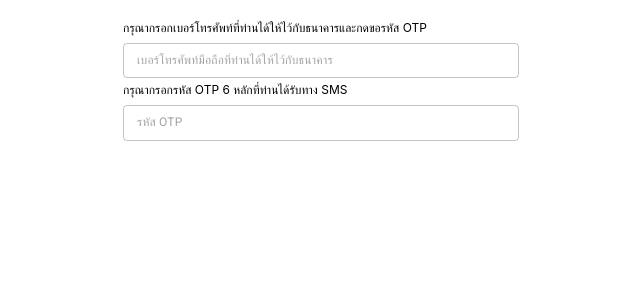
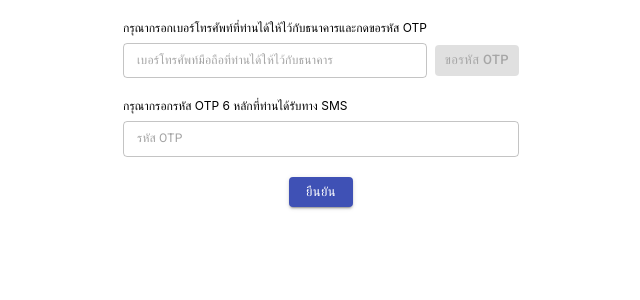
Before and after one commit to pramoch/react-app, a React (Create React App) app: page /otp in a window 1280 px wide. Shown: the top 300 px of the page, without its empty margins (319-959 px from the left). Built offline with nearby package versions, Linux system fonts and the light colour scheme.

Commit message:
Implement OTP input

```diff
--- a/src/components/OTP/OTP.js
+++ b/src/components/OTP/OTP.js
@@ -1,8 +1,8 @@
-import React from 'react';
+import React, { useState } from 'react';
 import { useTranslation } from 'react-i18next';
-import Box from '@material-ui/core/Box';
-import TextField from '@material-ui/core/TextField';
+import { Button, TextField, Box } from '@material-ui/core';
 import { makeStyles } from '@material-ui/core/styles';
+import styles from './OTP.module.css';
 
 const useStyles = makeStyles({
   input: {
@@ -13,23 +13,53 @@ const useStyles = makeStyles({
 const OTP = () => {
   const { t } = useTranslation();
   const classes = useStyles();
+  const [mobileNumber, setMobileNumber] = useState('');
+
+  const onKeyDown = (event) => {
+    const isAllowedKey = event.ctrlKey || event.altKey
+    || (47 < event.keyCode && event.keyCode < 58 && event.shiftKey === false)
+    || (95 < event.keyCode && event.keyCode < 106)
+    || (event.keyCode === 8) || (event.keyCode === 9)
+    || (event.keyCode > 34 && event.keyCode < 40)
+    || (event.keyCode === 46)
+
+    if (!isAllowedKey) {
+      event.preventDefault();
+    }
+  };
 
   return (
     <Box fontSize={12}>
       <form>
+        <div className={styles.inputWrapper}>
           <div>{ t('ENTER_MOBILE_NUMBER') }</div>
+          <Box display="flex" alignItems="center">
+            <Box flex="1">
               <TextField
                 InputProps={{
                   classes: {
                     input: classes.input
                   }
                 }}
+                inputProps={{
+                  maxLength: 10
+                }}
                 variant="outlined"
                 size="small"
                 margin="dense"
                 placeholder={ t('YOUR_MOBILE_NUMBER') }
                 fullWidth
+                onKeyDown={onKeyDown}
+                onInput={(e) => setMobileNumber(e.target.value)}
+                defaultValue={mobileNumber}
               />
+            </Box>
+            <Box className={styles.otpButtonWrapper}>
+              <Button size="small" variant="contained" color="primary" disabled={mobileNumber.length < 10}>{ t('REQUEST_OTP') }</Button>
+            </Box>
+          </Box>
+        </div>
+        <div className={styles.inputWrapper}>
           <div>{ t('ENTER_OTP') }</div>
           <TextField
             InputProps={{
@@ -43,6 +73,10 @@ const OTP = () => {
             placeholder={ t('OTP') }
             fullWidth
           />
+        </div>
+        <Box textAlign="center">
+          <Button size="small" variant="contained" color="primary">{ t('CONFIRM') }</Button>
+        </Box>
       </form>
     </Box>
   )
--- /dev/null
+++ b/src/components/OTP/OTP.module.css
@@ -0,0 +1,7 @@
+.inputWrapper {
+  margin-bottom: 16px;
+}
+
+.otpButtonWrapper {
+  padding: 8px 0 4px 8px;
+}
--- a/src/i18n/texts.json
+++ b/src/i18n/texts.json
@@ -5,7 +5,9 @@
       "OTP": "OTP",
       "ENTER_MOBILE_NUMBER": "Please enter your mobile number.",
       "YOUR_MOBILE_NUMBER": "Your mobile number",
-      "ENTER_OTP": "Please enter six digits OTP"
+      "ENTER_OTP": "Please enter six digits OTP",
+      "CONFIRM": "Confirm",
+      "REQUEST_OTP": "Request OTP"
     }
   },
   "th": {
@@ -14,7 +16,9 @@
       "OTP": "รหัส OTP",
       "ENTER_MOBILE_NUMBER": "กรุณากรอกเบอร์โทรศัพท์ที่ท่านได้ให้ไว้กับธนาคารและกดขอรหัส OTP",
       "YOUR_MOBILE_NUMBER": "เบอร์โทรศัพท์มือถือที่ท่านได้ให้ไว้กับธนาคาร",
-      "ENTER_OTP": "กรุณากรอกรหัส OTP 6 หลักที่ท่านได้รับทาง SMS"
+      "ENTER_OTP": "กรุณากรอกรหัส OTP 6 หลักที่ท่านได้รับทาง SMS",
+      "CONFIRM": "ยืนยัน",
+      "REQUEST_OTP": "ขอรหัส OTP"
     }
   }
 }
```
Lines whose indentation alone changed are shown as unchanged.
